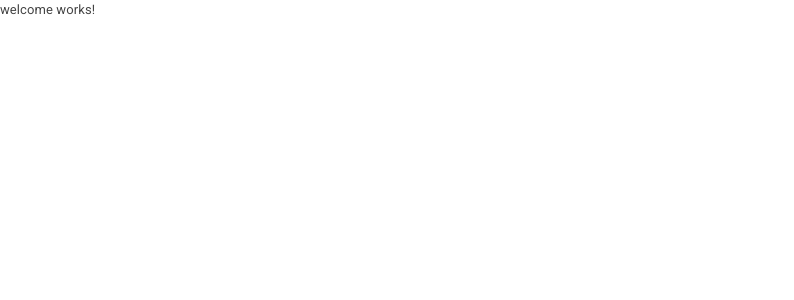
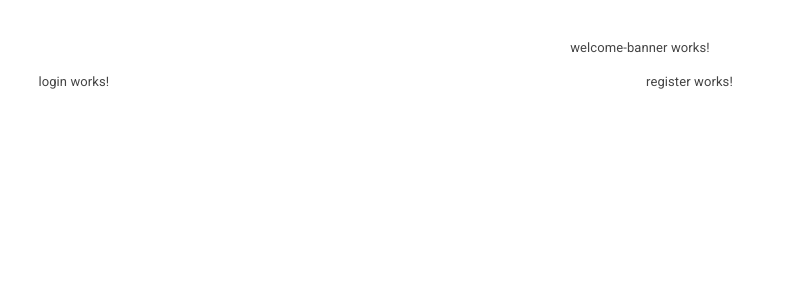
Before and after one commit to Brocel/Enjeu-Angular-FrontEnd, an Angular app: page /welcome in a window 1280 px wide. Shown: the top 300 px of the page, without its empty margins (0-794 px from the left). Built offline with nearby package versions, Linux system fonts and the light colour scheme.

Commit message:
custom welcome page : add welcome banner comp, login, register components

```diff
--- a/src/app/public/login/login.module.ts
+++ b/src/app/public/login/login.module.ts
@@ -10,6 +10,9 @@ import { LoginComponent } from './login/login.component';
   ],
   imports: [
     SharedModule
+  ],
+  exports: [
+    LoginComponent
   ]
 })
 export class LoginModule { }
--- a/src/app/public/register/register.module.ts
+++ b/src/app/public/register/register.module.ts
@@ -10,6 +10,9 @@ import { RegisterComponent } from './register/register.component';
   ],
   imports: [
     SharedModule
+  ],
+  exports: [
+    RegisterComponent
   ]
 })
 export class RegisterModule { }
--- a/src/app/public/welcome/welcome/welcome.component.html
+++ b/src/app/public/welcome/welcome/welcome.component.html
@@ -1 +1,5 @@
-<p>welcome works!</p>
+<div class="welcomeGrid">
+  <enjeu-welcome-banner class="ban"></enjeu-welcome-banner>
+  <enjeu-login class="logIn"></enjeu-login>
+  <enjeu-register class="register"></enjeu-register>
+</div>
--- a/src/app/public/welcome/welcome/welcome.component.scss
+++ b/src/app/public/welcome/welcome/welcome.component.scss
@@ -0,0 +1,26 @@
+/*Welcome grid */
+.welcomeGrid {
+  height: 90%;
+  display: grid;
+  align-items: center;
+  padding: 3%;
+  grid-gap: 1%;
+  grid-template-columns: repeat(2,1fr);
+  grid-template-rows: repeat(2,1fr);
+  grid-template-areas:
+  "ban ban"
+  "logIn register";
+}
+.ban {
+  grid-area: ban;
+  justify-content: center;
+  text-align: center;
+}
+.logIn {
+  grid-area: logIn;
+  justify-content: center;
+}
+.register {
+  grid-area: register;
+  justify-content: center;
+}
```
Also changed, not shown: src/app/public/welcome/welcome.module.ts (+7 -1 lines).
